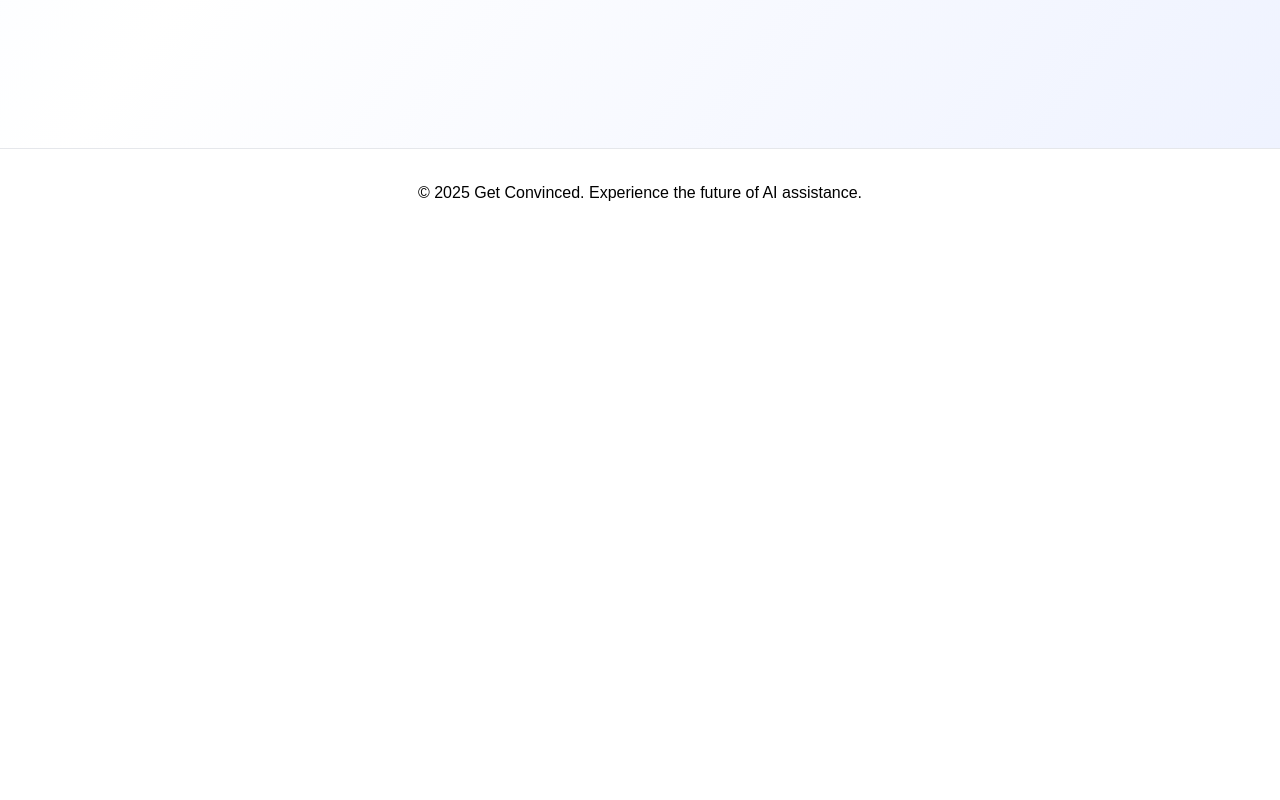
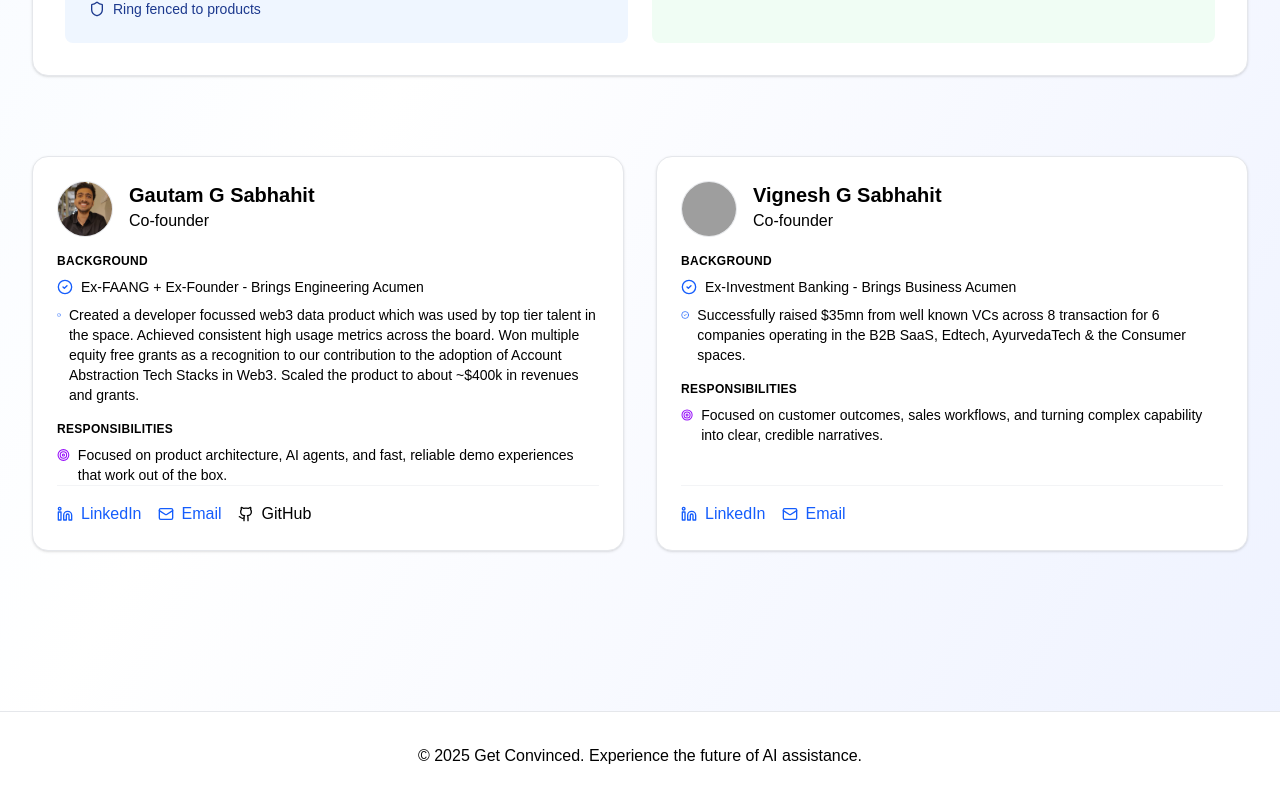
Before and after one commit to lazycoder1/getconvinced-poc, a Next.js app: page / in a window 1280 px wide. Shown: the part 1479-2279 px from the top of the page. Before the commit the page ends 1716 px from the top, so only its background shows below. Built offline with nearby package versions, Linux system fonts and the light colour scheme; grey boxes are pictures that could not be loaded.

Commit message:
adding about page to bottom of the landing page

```diff
--- a/src/app/page.tsx
+++ b/src/app/page.tsx
@@ -17,6 +17,11 @@ import {
     Headphones,
     PlayCircle,
     GraduationCap,
+    Linkedin,
+    Mail,
+    CheckCircle2,
+    Target,
+    Github,
 } from "lucide-react";
 import Header from "@/components/Header";
 
@@ -29,7 +34,9 @@ export default function WelcomePage() {
             <main className="px-4 py-20 mx-auto max-w-7xl sm:px-6 lg:px-8">
                 <div className="text-center">
                     {/* <div className="mb-3 text-sm font-semibold tracking-wide text-blue-700 uppercase">Get Convinced</div> */}
-                    <h1 className="mb-4 text-4xl font-bold text-gray-900 md:text-6xl">A digital product expert on every call</h1>
+                    <h1 className="mb-4 text-4xl font-bold text-gray-900 md:text-6xl">
+                        Never join a sales call without an expert(agent) by your side
+                    </h1>
                     <p className="mx-auto mb-8 max-w-3xl text-lg text-gray-600">
                         {/* <span className="block">Every rep sells like an expert.</span> */}
                         <span className="block italic">No more “let me get a sales engineer,” just clear, confident explanations.</span>
@@ -70,8 +77,8 @@ export default function WelcomePage() {
                         <div className="flex justify-center items-center mb-4 w-12 h-12 bg-purple-100 rounded-lg">
                             <Zap className="w-6 h-6 text-purple-600" />
                         </div>
-                        <h3 className="mb-2 text-lg font-semibold text-gray-900">Close deals faster</h3>
-                        <p className="text-gray-600">Tell clearer stories, handle objections, and move to next steps confidently.</p>
+                        <h3 className="mb-2 text-lg font-semibold text-gray-900">Build product confidence with prospects</h3>
+                        <p className="text-gray-600">Don't let prospects walk out of a meeting with unanswered products</p>
                     </div>
                 </div>
 
@@ -150,6 +157,129 @@ export default function WelcomePage() {
                         </div>
                     </div>
                 </div>
+
+                {/* Founders Section (About) */}
+                <section className="grid grid-cols-1 gap-8 mt-20 md:grid-cols-2">
+                    {/* Founder 1 */}
+                    <div className="flex flex-col p-6 h-full bg-white rounded-2xl border border-gray-200 shadow-sm">
+                        <div className="flex gap-4 items-start">
+                            <img
+                                src="/profile/gautam.png"
+                                alt="Gautam G Sabhahit"
+                                className="object-cover w-14 h-14 rounded-full border border-gray-200"
+                            />
+                            <div>
+                                <h3 className="text-xl font-semibold text-gray-900">Gautam G Sabhahit</h3>
+                                <p className="text-gray-600">Co-founder</p>
+                            </div>
+                        </div>
+                        {/* Background */}
+                        <div className="mt-4">
+                            <h4 className="mb-2 text-xs font-semibold tracking-wide text-gray-900 uppercase">Background</h4>
+                            <ul className="space-y-2 text-sm text-gray-700">
+                                <li className="flex gap-2 items-start">
+                                    <CheckCircle2 className="mt-0.5 w-4 h-4 text-blue-600" />{" "}
+                                    <span>Ex-FAANG + Ex-Founder - Brings Engineering Acumen</span>
+                                </li>
+                                <li className="flex gap-2 items-start">
+                                    <CheckCircle2 className="mt-0.5 w-4 h-4 text-blue-600" />{" "}
+                                    <span>
+                                        Created a developer focussed web3 data product which was used by top tier talent in the space.
+                                        Achieved consistent high usage metrics across the board. Won multiple equity free grants as a
+                                        recognition to our contribution to the adoption of Account Abstraction Tech Stacks in Web3. Scaled
+                                        the product to about ~$400k in revenues and grants.
+                                    </span>
+                                </li>
+                            </ul>
+                        </div>
+                        {/* Responsibilities */}
+                        <div className="mt-4">
+                            <h4 className="mb-2 text-xs font-semibold tracking-wide text-gray-900 uppercase">Responsibilities</h4>
+                            <ul className="space-y-2 text-sm text-gray-700">
+                                <li className="flex gap-2 items-start">
+                                    <Target className="mt-0.5 w-4 h-4 text-purple-600" />{" "}
+                                    <span>
+                                        Focused on product architecture, AI agents, and fast, reliable demo experiences that work out of the
+                                        box.
+                                    </span>
+                                </li>
+                            </ul>
+                        </div>
+                        <div className="flex gap-4 items-center pt-4 mt-auto border-t border-gray-100">
+                            <Link
+                                href="https://linkedin.com/in/gautam-sabhahit-8a7835100/"
+                                className="inline-flex gap-2 items-center text-blue-600 hover:underline"
+                            >
+                                <Linkedin className="w-4 h-4" /> LinkedIn
+                            </Link>
+                            <a href="mailto:ggs@getconvinced.ai" className="inline-flex gap-2 items-center text-blue-600 hover:underline">
+                                <Mail className="w-4 h-4" /> Email
+                            </a>
+                            <Link
+                                href="https://github.com/lazycoder1"
+                                className="inline-flex gap-2 items-center text-gray-700 hover:underline"
+                            >
+                                <Github className="w-4 h-4" /> GitHub
+                            </Link>
+                        </div>
+                    </div>
+
+                    {/* Founder 2 */}
+                    <div className="flex flex-col p-6 h-full bg-white rounded-2xl border border-gray-200 shadow-sm">
+                        <div className="flex gap-4 items-start">
+                            <img
+                                src="/profile/vignesh.png"
+                                alt="Vignesh G Sabhahit"
+                                className="object-cover w-14 h-14 rounded-full border border-gray-200"
+                            />
+                            <div>
+                                <h3 className="text-xl font-semibold text-gray-900">Vignesh G Sabhahit</h3>
+                                <p className="text-gray-600">Co-founder</p>
+                            </div>
+                        </div>
+                        {/* Background */}
+                        <div className="mt-4">
+                            <h4 className="mb-2 text-xs font-semibold tracking-wide text-gray-900 uppercase">Background</h4>
+                            <ul className="space-y-2 text-sm text-gray-700">
+                                <li className="flex gap-2 items-start">
+                                    <CheckCircle2 className="mt-0.5 w-4 h-4 text-blue-600" />{" "}
+                                    <span>Ex-Investment Banking - Brings Business Acumen</span>
+                                </li>
+                                <li className="flex gap-2 items-start">
+                                    <CheckCircle2 className="mt-0.5 w-4 h-4 text-blue-600" />{" "}
+                                    <span>
+                                        Successfully raised $35mn from well known VCs across 8 transaction for 6 companies operating in the
+                                        B2B SaaS, Edtech, AyurvedaTech & the Consumer spaces.
+                                    </span>
+                                </li>
+                            </ul>
+                        </div>
+                        {/* Responsibilities */}
+                        <div className="mt-4">
+                            <h4 className="mb-2 text-xs font-semibold tracking-wide text-gray-900 uppercase">Responsibilities</h4>
+                            <ul className="space-y-2 text-sm text-gray-700">
+                                <li className="flex gap-2 items-start">
+                                    <Target className="mt-0.5 w-4 h-4 text-purple-600" />{" "}
+                                    <span>
+                                        Focused on customer outcomes, sales workflows, and turning complex capability into clear, credible
+                                        narratives.
+                                    </span>
+                                </li>
+                            </ul>
+                        </div>
+                        <div className="flex gap-4 items-center pt-4 mt-auto border-t border-gray-100">
+                            <Link
+                                href="https://linkedin.com/in/vignesh-sabhahit-4a637452"
+                                className="inline-flex gap-2 items-center text-blue-600 hover:underline"
+                            >
+                                <Linkedin className="w-4 h-4" /> LinkedIn
+                            </Link>
+                            <a href="mailto:vgs@getconvinced.ai" className="inline-flex gap-2 items-center text-blue-600 hover:underline">
+                                <Mail className="w-4 h-4" /> Email
+                            </a>
+                        </div>
+                    </div>
+                </section>
             </main>
 
             {/* Footer */}
```
